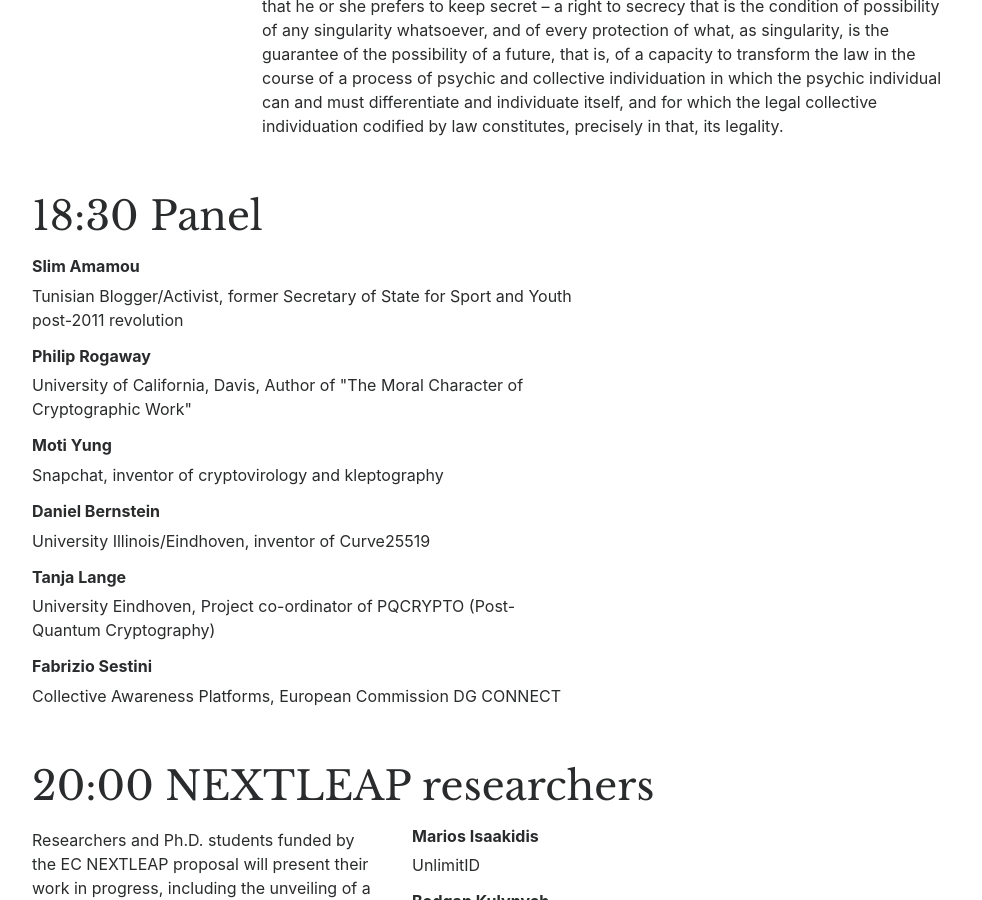
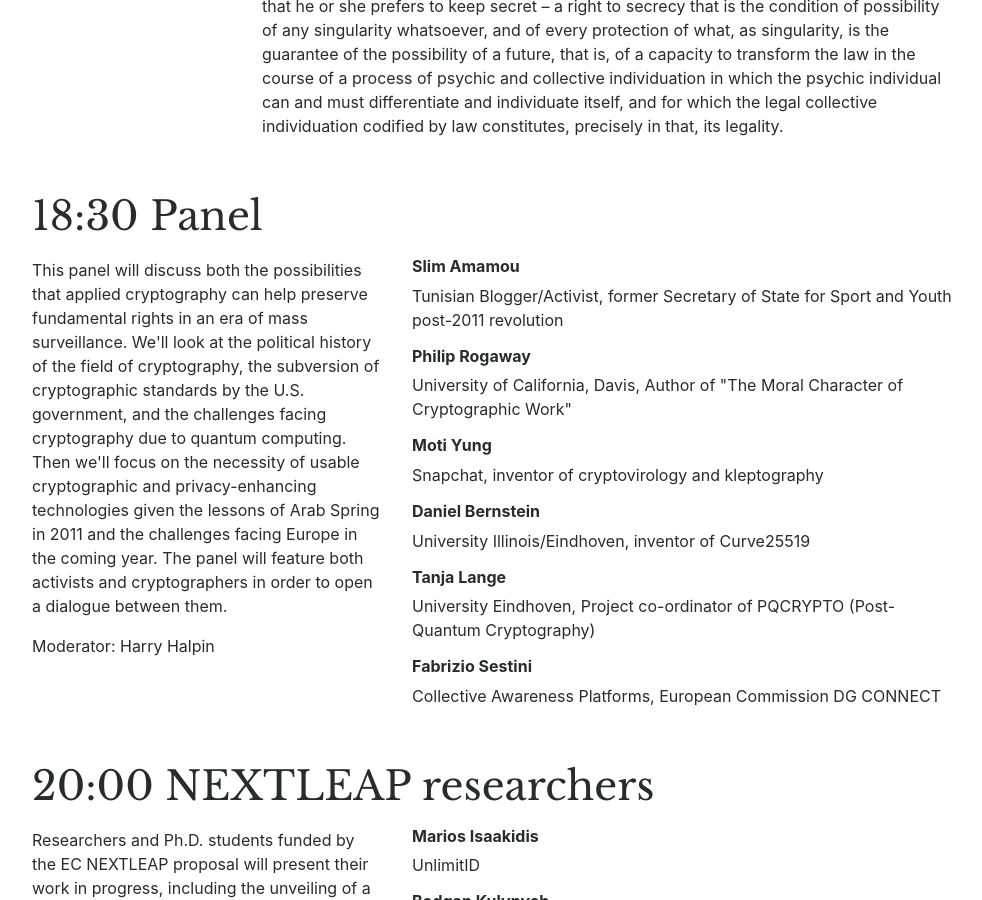
Before and after one commit to nextleap-project/nextleap-website, a Jekyll site: the page built from events/launch.html, in a window 1280 px wide and 900 px high, scrolled down 1447 px. Shown: the whole window, without its empty margins (53-1035 px from the left). Built offline with Jekyll 4.4.1, drawn with Linux system fonts in a browser that asks for light colours; nearby versions of some CDN libraries.

Commit message:
abstract for the panel

```diff
--- a/events/launch.html
+++ b/events/launch.html
@@ -105,13 +105,14 @@
 
   <div class="row">
 
-  <!--
+
   <div class="col col-md-4">
-    <p>Lorem ipsum dolor sit amet, consectetur adipiscing elit. Sed molestie, quam eu dictum ultricies, risus libero ultricies nibh, eleifend luctus libero mi eget metus. Phasellus mollis viverra eros, id tempus nulla fringilla sit amet. Nunc sit amet nulla in dolor imperdiet interdum. Sed facilisis, tortor in luctus sollicitudin, sapien metus pellentesque velit, in iaculis velit tortor in eros. In dapibus consequat arcu, ullamcorper consectetur ante imperdiet ut.</p>
+    <p>
+	This panel will discuss both the possibilities that applied cryptography can help preserve fundamental rights in an era of mass surveillance. We'll look at the political history of the field of cryptography, the subversion of cryptographic standards by the U.S. government, and the challenges facing cryptography due to quantum computing. Then we'll focus on the necessity of usable cryptographic and privacy-enhancing technologies given the lessons of Arab Spring in 2011 and the challenges facing Europe in the coming year. The panel will feature both activists and cryptographers in order to open a dialogue between them.
+</p>
 
     <p>Moderator: Harry Halpin</p>
   </div>
-  -->
 
   <div class="col col-md-6">
     {% for speaker in page.panel %}
```
